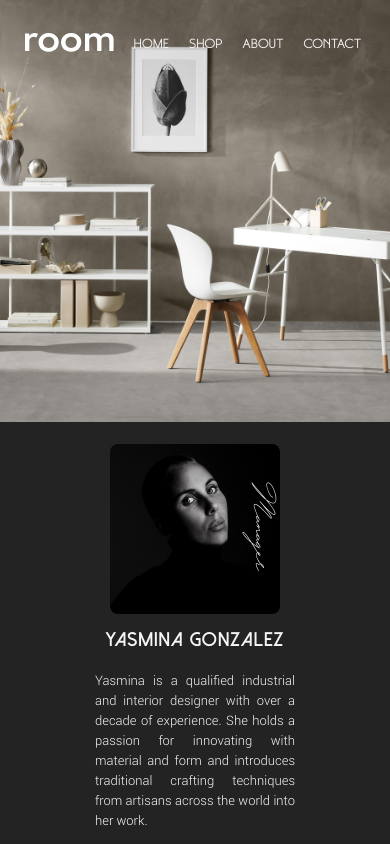
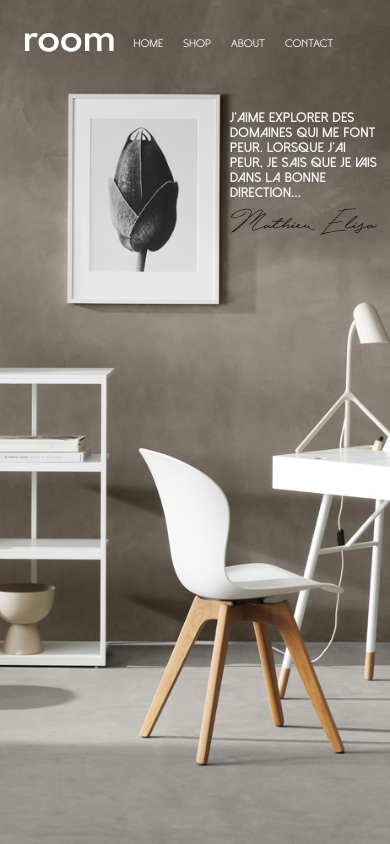
Before and after one commit to mathieuelisa/Room-react-app, a React (Create React App) app: page /about in a window 390 px wide. Shown: the top 844 px of the page. Built offline with nearby package versions, Linux system fonts and the light colour scheme.

Commit message:
Update media queries about page

```diff
--- a/src/Components/AboutPage/MainContainer/index.js
+++ b/src/Components/AboutPage/MainContainer/index.js
@@ -7,14 +7,14 @@ import "../../../Assets/Fonts/Dolce Vita.ttf";
 
 function MainContainer() {
   return (
-    <div className="mainBloc-about">
+    <div className="mainBloc">
       <Header
         myMenu="myLink__menu"
         myLink="myLink__menu-link"
         myMenuLogo="myMenuLogo"
       />
-      <div id="citation">
-        <h2 data-scroll data-scroll-speed="2" id="title-citation">
+      <div className="mainBloc-citation">
+        <h2 className="mainBloc-citation-title">
           J’aime explorer des domaines qui me font peur. Lorsque j’ai peur, je
           sais que je vais dans la bonne direction...
         </h2>
--- a/src/Components/AboutPage/MainContainer/styles.scss
+++ b/src/Components/AboutPage/MainContainer/styles.scss
@@ -3,7 +3,7 @@
   src: url("../../../Assets/Fonts/Dolce\ Vita.ttf");
 }
 
-.mainBloc-about {
+.mainBloc {
   height: 100vh;
   font-size: 10px;
   background-image: url("../../../Assets/Img/aboutpage/main-image.jpg");
@@ -11,17 +11,17 @@
   background-position: center;
   background-size: cover;
   display: flex;
-}
 
-#citation {
-  width: 309px;
+  &-citation {
+    width: 320px;
     height: 20%;
-  margin: 130px 50px 0 214px;
-}
+    margin: 119px 9px 30px 301px;
 
-#title-citation {
+    &-title {
       color: whitesmoke;
-  font-size: 1.2vw;
+      font-size: 1.3em;
       letter-spacing: 1px;
       font-family: "Dolce Vita";
     }
+  }
+}
--- a/src/Components/AboutPage/ThirdContainer/styles.scss
+++ b/src/Components/AboutPage/ThirdContainer/styles.scss
@@ -24,7 +24,7 @@
 
     &--title {
       color: whitesmoke;
-      font-size: 1.2vw;
+      font-size: 1.3em;
       letter-spacing: 1px;
       font-family: "Dolce Vita";
     }
@@ -35,10 +35,3 @@
     }
   }
 }
-
-#title-citation {
-  color: whitesmoke;
-  font-size: 1.2vw;
-  letter-spacing: 1px;
-  font-family: "Dolce Vita";
-}
--- a/src/Components/AboutPage/styles.scss
+++ b/src/Components/AboutPage/styles.scss
@@ -0,0 +1,6 @@
+@media screen and (max-width: 945px) {
+  .mainBloc-citation {
+    margin: 111px 9px 30px 230px;
+    font-size: 1em;
+  }
+}
--- a/src/Components/HomePage/MainContainer/styles.scss
+++ b/src/Components/HomePage/MainContainer/styles.scss
@@ -89,7 +89,7 @@
     margin-left: 20px;
     color: whitesmoke;
     text-decoration: none;
-    font-size: 1.2em;
+    font-size: 1em;
     font-family: "Moonglade";
 
     &:hover {
```
Lines whose indentation alone changed are shown as unchanged.
